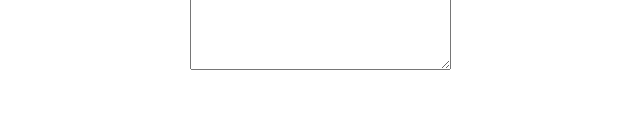
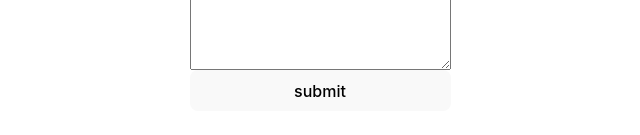
Before and after one commit to noname2048/bz-react-form-practice, a React (Vite) app in the folder frontend/: page /survey in a window 1280 px wide. Shown: the part 211-346 px from the top of the page, without its empty margins (320-960 px from the left). Built offline with nearby package versions, Linux system fonts and the light colour scheme.

Commit message:
feat: add button

```diff
--- a/frontend/src/components/SurveyForm.jsx
+++ b/frontend/src/components/SurveyForm.jsx
@@ -39,6 +39,7 @@ const SurveyForm = () => {
         rows="10"
         {...register("memo")}
       ></textarea>
+      <button type="submit">submit</button>
     </FormContainer>
   );
 };
```
